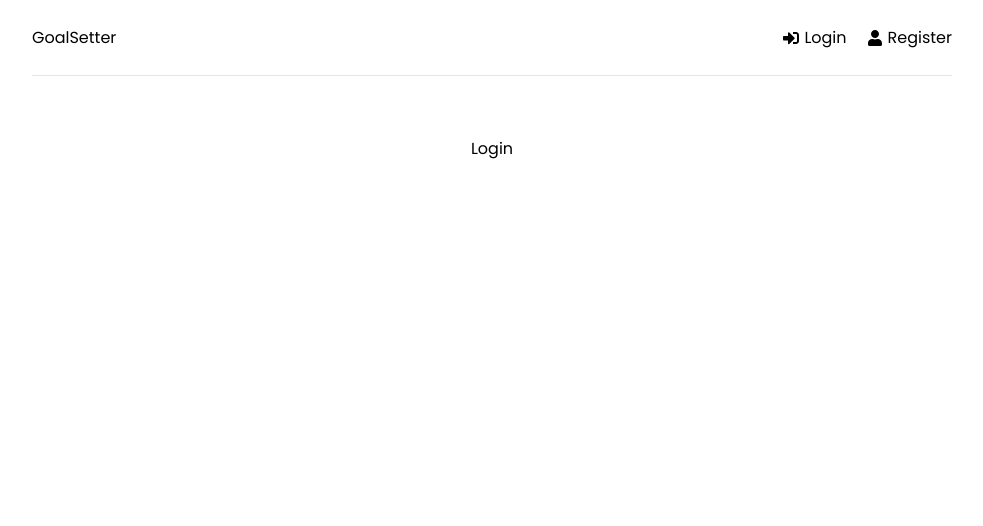
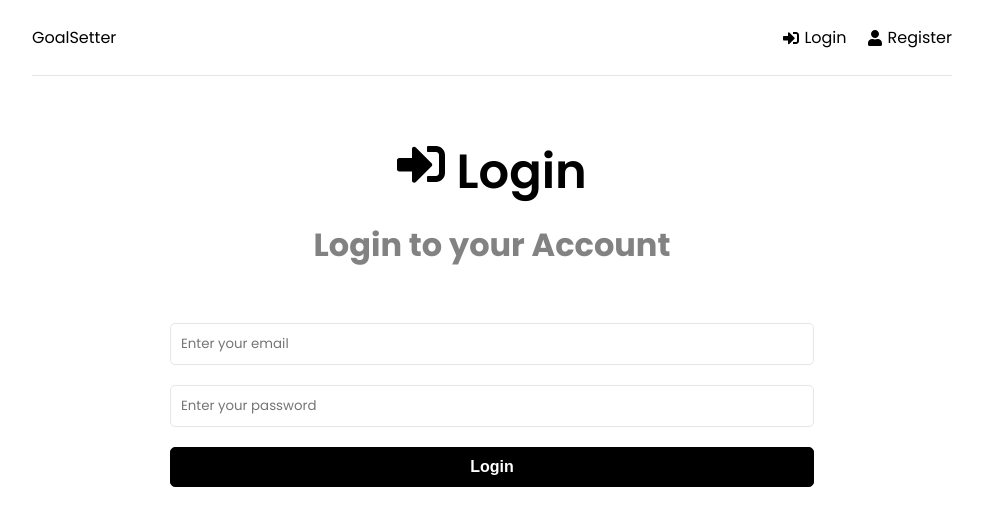
Before and after one commit to KoushikDuttaHih7/Traversy-Media-MERN-Tutorial, a React (Create React App) app in the folder frontend/: page /login in a window 1280 px wide. Shown: the top 526 px of the page, without its empty margins (148-1131 px from the left). Built offline with nearby package versions, Linux system fonts and the light colour scheme.

Commit message:
Login Page

```diff
--- a/frontend/src/pages/Login.jsx
+++ b/frontend/src/pages/Login.jsx
@@ -1,8 +1,43 @@
-import React from 'react'
+import React ,{ useState,useEffect } from 'react'
+import {FaSignInAlt} from "react-icons/fa"
 
 function Login() {
+  const [formData,setFormData] = useState({
+    email:"",
+    password:"",
+  })
+  const {email,password} = formData
+  const onChange = (e) =>{
+    setFormData((prevState) => ({
+      ...prevState,
+      [e.target.name]: e.target.value,
+    }))
+  }
+  const onSubmit = (e) =>{
+    e.preventDefault()
+  }
   return (
-    <div>Login</div>
+    <>
+    <section className='heading' >
+      <h1>
+        <FaSignInAlt/> Login
+      </h1>
+      <p>Login to your Account</p>
+    </section>
+    <section className="form">
+      <form onSubmit={onSubmit}>
+        <div className="form-group">
+        <input type="email" className="form-control" id='email' name='email' value={email} placeholder="Enter your email" onChange={onChange} />
+        </div>
+        <div className="form-group">
+        <input type="password" className="form-control" id='password' name='password' value={password} placeholder="Enter your password" onChange={onChange} />
+        </div>
+        <div className="form-group">
+          <button type="submit" className='btn btn-block' >Login</button>
+        </div>
+      </form>
+    </section>
+    </>
   )
 }
 
--- a/frontend/src/pages/Register.jsx
+++ b/frontend/src/pages/Register.jsx
@@ -4,7 +4,7 @@
 function Register() {
   const [formData,setFormData] = useState({
     name:"",
-    password:"",
+    email:"",
     password:"",
     password2:""
   })
```
